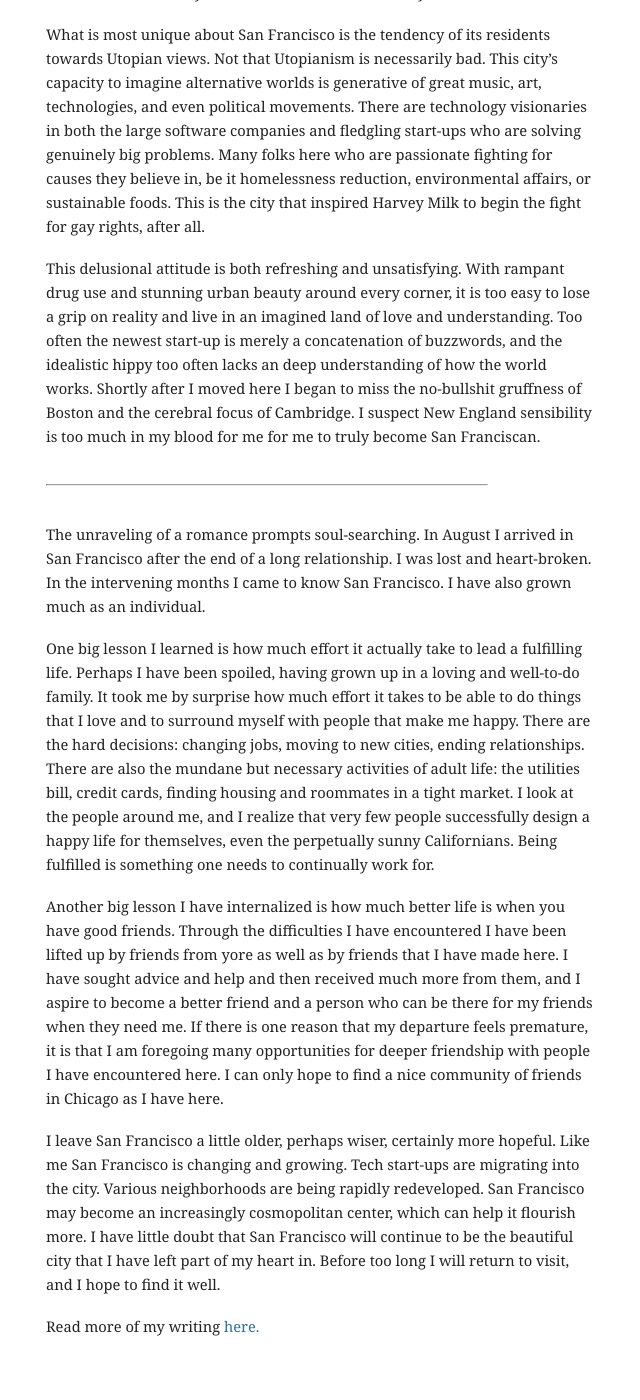
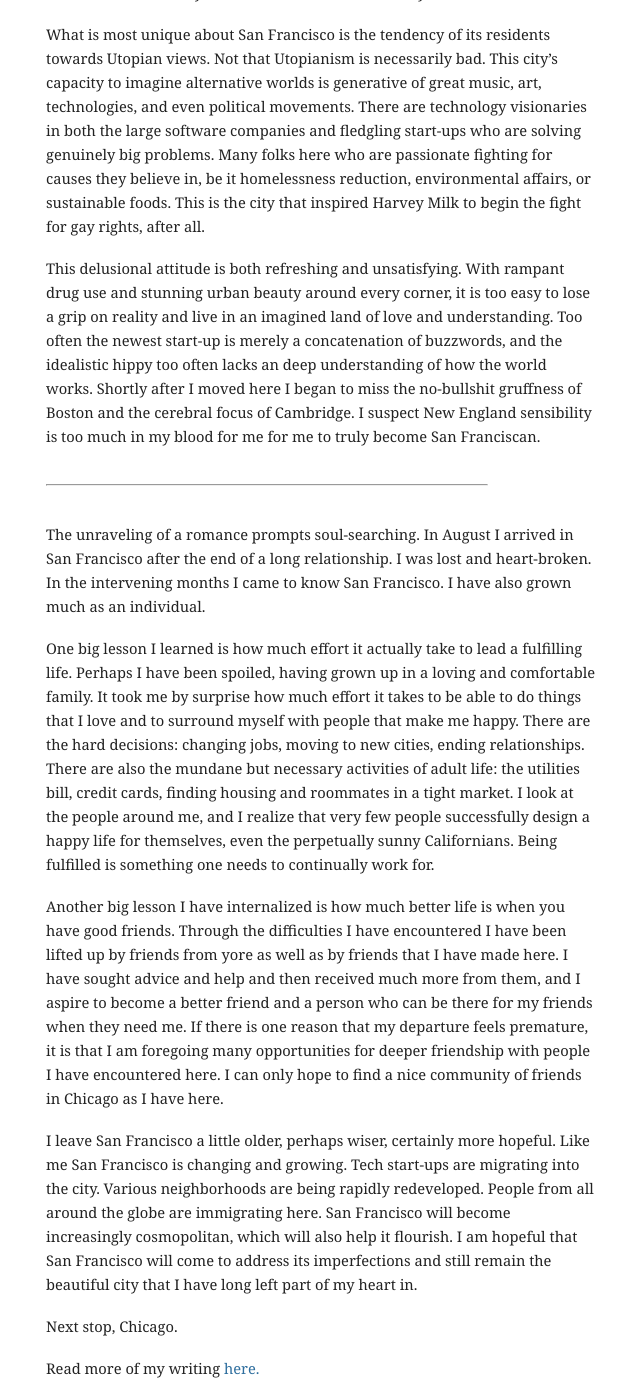
Before and after one commit to mbwong/mbwong.github.com, a Jekyll site: the page built from _posts/2013-04-15-leaving-san-francisco.md, in a window 1280 px wide and 1400 px high, scrolled down 944 px. Shown: the whole window, without its empty margins (304-944 px from the left). Built offline with Jekyll 4.4.1, drawn with Linux system fonts in a browser that asks for light colours; before the commit the page ends 2302 px from its top, so only the background shows below that; some of the changed text lies outside the part shown.

Commit message:
Update 2013-04-15-leaving-san-francisco.md

```diff
--- a/_posts/2013-04-15-leaving-san-francisco.md
+++ b/_posts/2013-04-15-leaving-san-francisco.md
@@ -6,7 +6,7 @@
 
 # Leaving San Francisco
 
-In a few weeks I depart for Chicago to start a research job. As I begin to pack away my belongings, my mind tried to sum up my 9 months in San Francisco...
+In a few weeks I leave San Francisco for good. As I begin to pack away my belongings, my mind began to reply my past 9 months...
 
 I will miss San Francisco, no doubt about it. There is a timeless beauty to this hilly city that seems unparalleled by any other. Who can resist falling in love with the area after biking across the Golden Gate on a sunny day and then lounging at a seaside cafe for a delectable brunch? Whose heart is not filled with joy and awe after driving up the Pacific Coast Highway before sunset? Surely, biking up to Twins Peaks to watch the sunrise above the fog will forever rank among my most sublime memories.
 
@@ -24,8 +24,10 @@
 
 The unraveling of a romance prompts soul-searching. In August I arrived in San Francisco after the end of a long relationship. I was lost and heart-broken. In the intervening months I came to know San Francisco. I have also grown much as an individual.
 
-One big lesson I learned is how much effort it actually take to lead a fulfilling life. Perhaps I have been spoiled, having grown up in a loving and well-to-do family. It took me by surprise how much effort it takes to be able to do things that I love and to surround myself with people that make me happy. There are the hard decisions: changing jobs, moving to new cities, ending relationships. There are also the mundane but necessary activities of adult life: the utilities bill, credit cards, finding housing and roommates in a tight market. I look at the people around me, and I realize that very few people successfully design a happy life for themselves, even the perpetually sunny Californians. Being fulfilled is something one needs to continually work for.
+One big lesson I learned is how much effort it actually take to lead a fulfilling life. Perhaps I have been spoiled, having grown up in a loving and comfortable family. It took me by surprise how much effort it takes to be able to do things that I love and to surround myself with people that make me happy. There are the hard decisions: changing jobs, moving to new cities, ending relationships. There are also the mundane but necessary activities of adult life: the utilities bill, credit cards, finding housing and roommates in a tight market. I look at the people around me, and I realize that very few people successfully design a happy life for themselves, even the perpetually sunny Californians. Being fulfilled is something one needs to continually work for.
 
 Another big lesson I have internalized is how much better life is when you have good friends. Through the difficulties I have encountered I have been lifted up by friends from yore as well as by friends that I have made here. I have sought advice and help and then received much more from them, and I aspire to become a better friend and a person who can be there for my friends when they need me. If there is one reason that my departure feels premature, it is that I am foregoing many opportunities for deeper friendship with people I have encountered here. I can only hope to find a nice community of friends in Chicago as I have here.
 
-I leave San Francisco a little older, perhaps wiser, certainly more hopeful. Like me San Francisco is changing and growing. Tech start-ups are migrating into the city. Various neighborhoods are being rapidly redeveloped. San Francisco may become an increasingly cosmopolitan center, which can help it flourish more. I have little doubt that San Francisco will continue to be the beautiful city that I have left part of my heart in. Before too long I will return to visit, and I hope to find it well.
+I leave San Francisco a little older, perhaps wiser, certainly more hopeful. Like me San Francisco is changing and growing. Tech start-ups are migrating into the city. Various neighborhoods are being rapidly redeveloped. People from all around the globe are immigrating here. San Francisco will become increasingly cosmopolitan, which will also help it flourish. I am hopeful that San Francisco will come to address its imperfections and still remain the beautiful city that I have long left part of my heart in.
+
+Next stop, Chicago.
```
